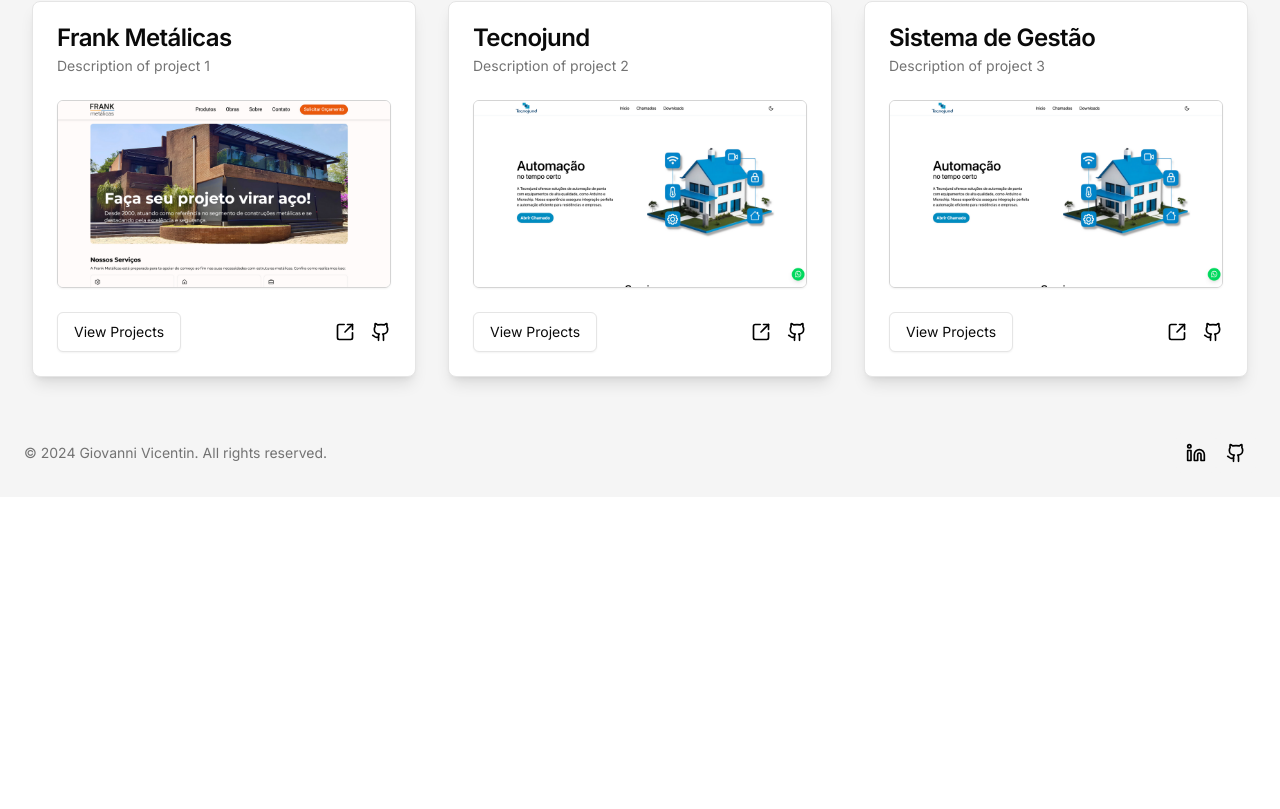
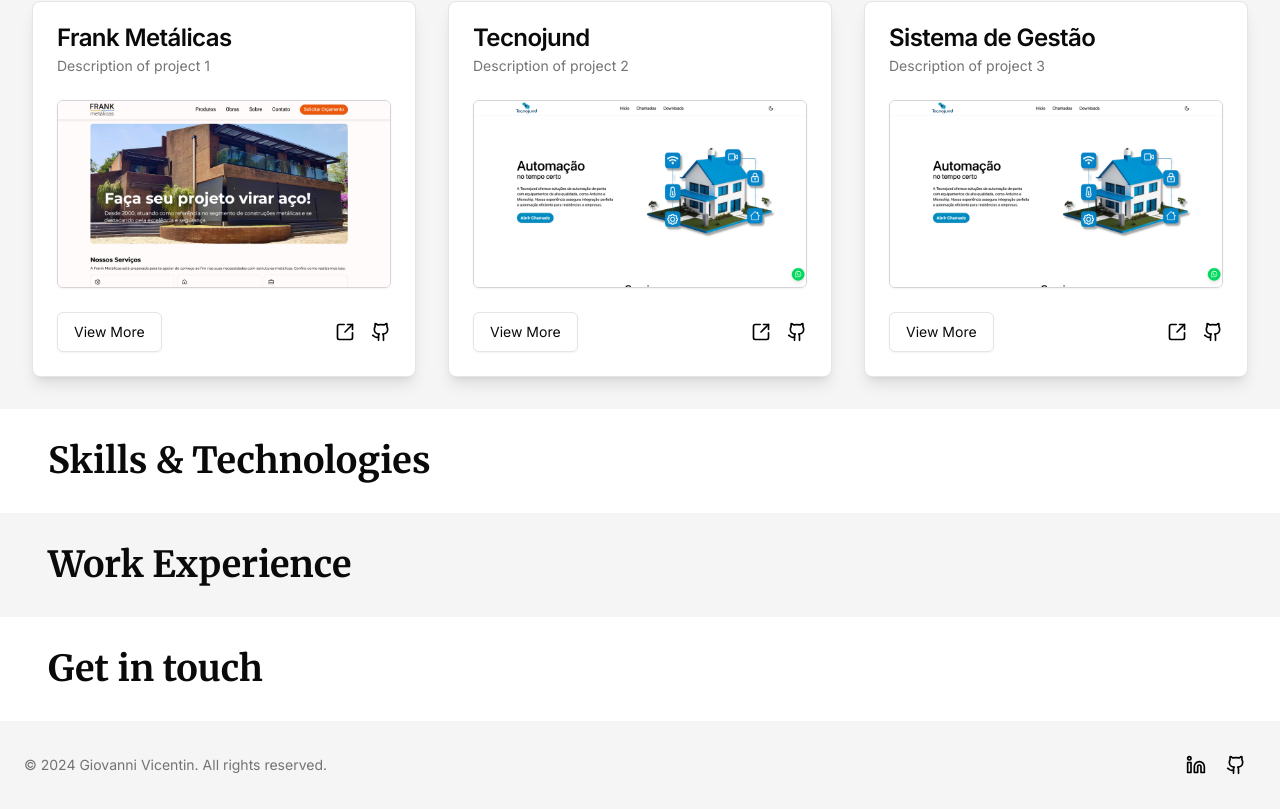
Before and after one commit to giovannivicentin/giovannivicentin.com, a Next.js app: page /en in a window 1280 px wide. Shown: the part 799-1608 px from the top of the page. Before the commit the page ends 1296 px from the top, so only its background shows below. Built offline with nearby package versions, Linux system fonts and the light colour scheme.

Commit message:
refactor: Update page layout and add sections for skills, work experience, and contact information

```diff
--- a/src/app/[locale]/page.tsx
+++ b/src/app/[locale]/page.tsx
@@ -53,6 +53,27 @@ export default function Home() {
           />
         ))}
       </section>
+      <section className="w-full bg-background px-4 py-8 md:px-12">
+        <h2
+          className={`${merriweather.variable} font-serif text-3xl font-bold md:text-4xl`}
+        >
+          Skills & Technologies
+        </h2>
+      </section>
+      <section className="w-full bg-muted px-4 py-8 md:px-12">
+        <h2
+          className={`${merriweather.variable} font-serif text-3xl font-bold md:text-4xl`}
+        >
+          Work Experience
+        </h2>
+      </section>
+      <section className="w-full bg-background px-4 py-8 md:px-12">
+        <h2
+          className={`${merriweather.variable} font-serif text-3xl font-bold md:text-4xl`}
+        >
+          Get in touch
+        </h2>
+      </section>
     </main>
   )
 }
--- a/src/components/navbar.tsx
+++ b/src/components/navbar.tsx
@@ -11,7 +11,7 @@ import { HoverCard, HoverCardContent, HoverCardTrigger } from './ui/hover-card'
 
 export function Navbar() {
   return (
-    <nav className="z-10">
+    <nav className="z-50">
       <div className="hidden items-center justify-between md:flex">
         <ul className="mr-2 items-center gap-4 md:flex">
           <li className="cursor-pointer hover:underline">Projects</li>
--- a/src/components/project.tsx
+++ b/src/components/project.tsx
@@ -42,7 +42,7 @@ export function Project({
       </CardContent>
       <CardFooter className="flex justify-between">
         <Button variant="outline" className="px-4 py-2 text-sm shadow-sm">
-          <Link href={href}>View Projects</Link>
+          <Link href={href}>View More</Link>
         </Button>
         <div className="flex items-center gap-4">
           <Image
@@ -56,7 +56,7 @@ export function Project({
             src="/icons/github.svg"
             height={20}
             width={20}
-            className="h-5 w-5 dark:invert"
+            className="z-10 h-5 w-5 dark:invert"
             alt="Github icon"
           />
         </div>
```
